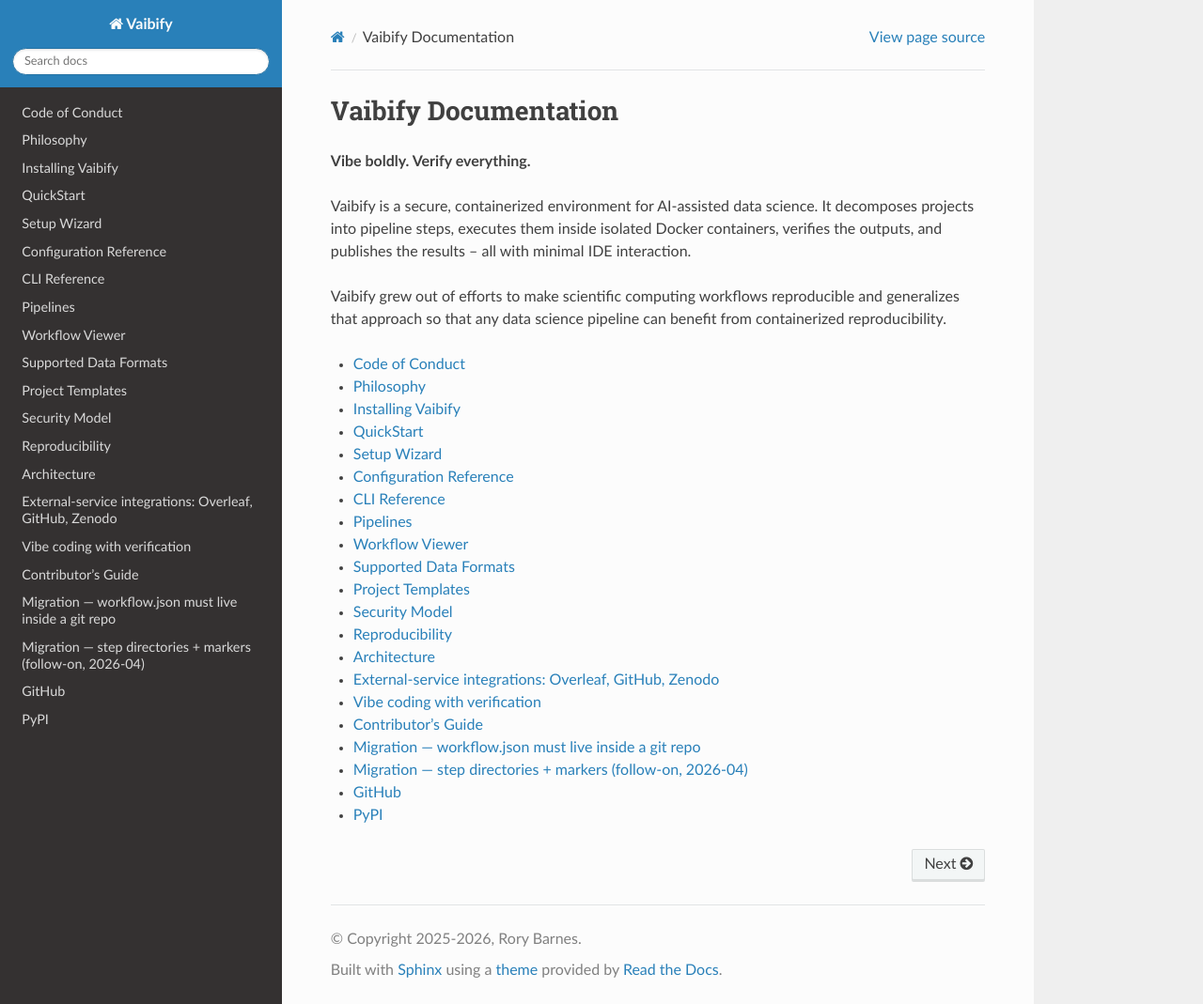
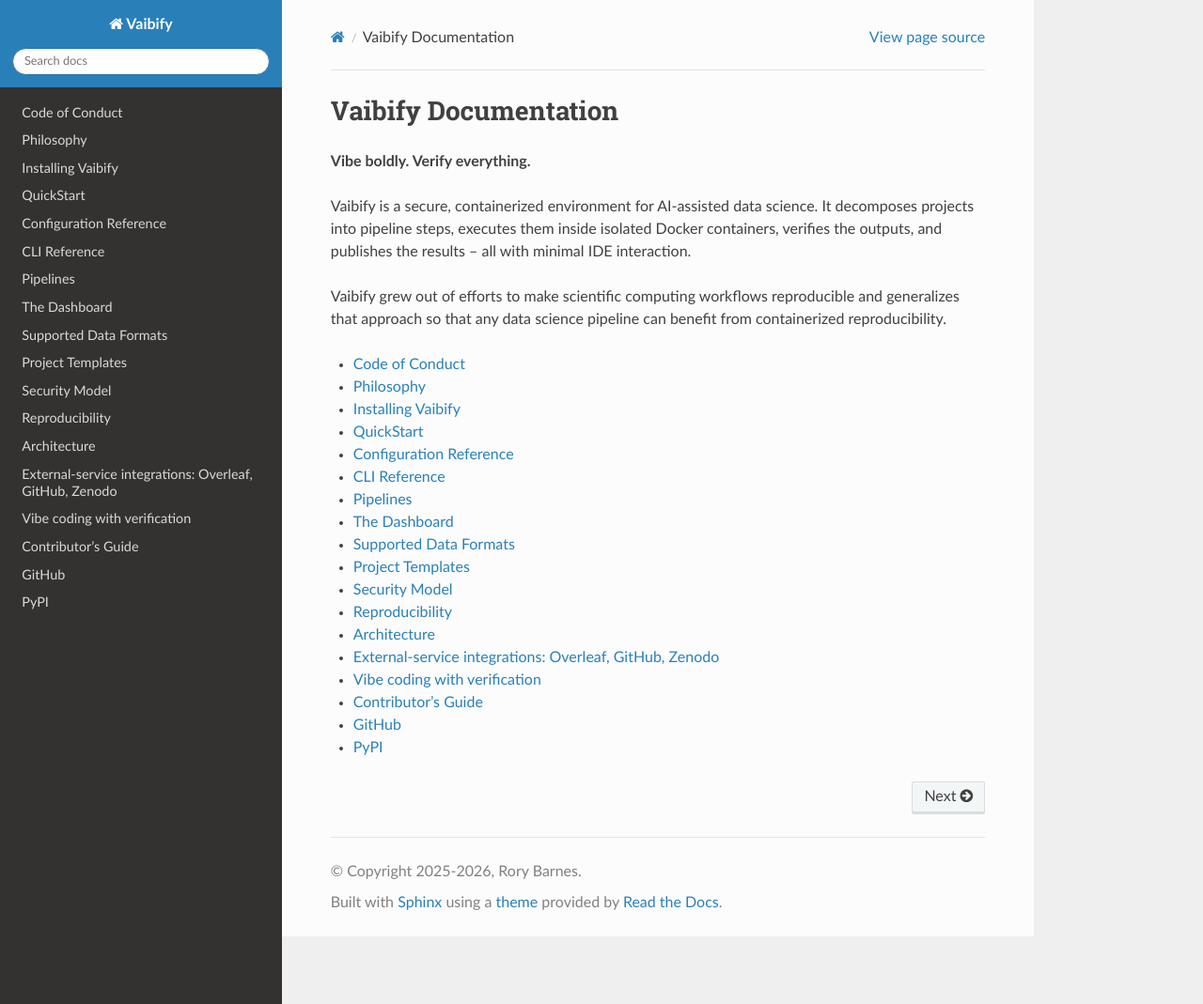
Before and after one commit to RoryBarnes/vaibify, a Sphinx documentation site: the page built from docs/index.rst, in a window 1280 px wide and 1069 px high. Shown: the whole window at 94% size. Built offline with Sphinx 7.4.7 and the Read the Docs theme 3.1.0, drawn with Linux system fonts in a browser that asks for light colours; part of the change alters nothing that is shown.

Commit message:
Retire deprecated docs replaced by quickStart.md and dashboard.md
- docs/gui.md: replaced by docs/dashboard.md (rewritten as a
  user-facing tour of the running container UI).
- docs/setupWizard.md: folded into the new GUI-first QuickStart;
  the standalone CLI wizard it described does not exist in the
  current code.
- docs/migration/2026-workflow-in-repo.md: pre-alpha migration
  notice; new users have no legacy containers to migrate.
- index.rst: drop retired entries, swap gui -> dashboard in the
  toctree.
- cli.md: update [Workflow Viewer](gui.md) cross-link to
  [The Dashboard](dashboard.md).

Co-Authored-By: Claude Opus 4.7 (1M context) <noreply@anthropic.com>

````diff
--- a/docs/cli.md
+++ b/docs/cli.md
@@ -286,7 +286,7 @@ vaibify verify-step --step N --status STATUS [--project/-p NAME]
 Launch the pipeline viewer in a browser (port 8050 by default). When
 run without a project, the landing page opens and displays all
 registered containers. Use the **+** button to add an existing
-project or create a new one. See [Workflow Viewer](gui.md) for
+project or create a new one. See [The Dashboard](dashboard.md) for
 details.
 
 ```bash
--- a/docs/gui.md
+++ /dev/null
@@ -1,243 +0,0 @@
-# Workflow Viewer
-
-The workflow viewer is a browser-based GUI for managing and executing
-pipelines inside a Vaibify container. Launch it with:
-
-```bash
-vaibify gui
-```
-
-The viewer opens at `http://127.0.0.1:8050` and communicates with the
-running container over the Docker CLI.
-
-## Pipeline Panel
-
-The left panel displays the steps defined in `workflow.json`. Each step
-shows its name, working directory, and current status (idle, running,
-passed, or failed). From this panel you can:
-
-- **Run All** -- execute every enabled step in order.
-- **Run Selected** -- execute only the checked steps.
-- **Run From Step** -- execute from a chosen step to the end.
-- **Enable / Disable** -- toggle individual steps without removing them.
-- **Reorder** -- drag steps to change the execution order.
-
-### Adding a Step
-
-Click **Add Step** to open the step editor. Fill in the step name,
-working directory, and commands. The editor has separate fields for data
-commands (heavy computation) and plot commands (figure generation), making
-it straightforward to re-run just the visualization after adjusting a
-plotting script.
-
-### Interactive Steps
-
-Steps can be marked as **interactive** (`bInteractive: true`). When the
-pipeline reaches an interactive step it pauses and waits for the user to
-confirm before continuing. This is useful for manual inspection or
-parameter adjustment between automated stages.
-
-## Step Verification Status
-
-Vaibify's core job is to track **what has happened on disk** and flag any
-drift between a step's current filesystem state and the last time it was
-validated. Two visual indicators communicate this state: a coloured
-**status dot** on the right of each step row, and an optional **pencil
-icon** (✏) next to the step name.
-
-### Status Indicator
-
-Each step row ends with one of three indicators:
-
-- **Nothing** -- the step has not yet produced any output, so there is
-  nothing to verify.
-- **Orange dot** -- the step is *partially verified*. Some of user
-  verification, unit tests, and dependency analysis pass, or one or more
-  on-disk changes have been detected since the last full pass.
-- **Accent-colored badge** (the vaibify favicon; accent colour is
-  configurable and defaults to purple) -- the step is *fully verified*:
-  user, unit tests, and dependencies all pass and no on-disk drift has
-  been detected.
-
-When every enabled step is fully verified, the workflow name and the
-"Workflow" label in the top toolbar also shift to the accent colour,
-giving an at-a-glance sign that the whole pipeline is in a trusted state.
-
-### Pencil Icon
-
-A pencil next to a step's name means **the step's on-disk state has moved
-out of sync with its last validation event**. The pencil is derived
-entirely from filesystem modification times compared against two
-validation anchors:
-
-- **The test-marker file** (`/workspace/.vaibify/test_markers/<step>.json`),
-  written by vaibify's pytest plugin whenever `pytest` finishes. This
-  captures any test invocation, whether from the GUI, a terminal, Claude
-  Code, or CI.
-- **`sLastUserUpdate`**, set when the researcher clicks the verification
-  badge in the GUI to attest that the outputs have been inspected.
-
-The pencil lights up when any of the following are true:
-
-| Drift | Meaning |
-|---|---|
-| A data script is newer than the test marker | Tests need to be rerun against the updated script. |
-| A data file is newer than the test marker | Tests need to be rerun against the updated output. |
-| A data script or data file is newer than `sLastUserUpdate` | Re-inspect the outputs and re-attest. |
-| A plot script or plot file is newer than `sLastUserUpdate` | Re-inspect the figures and re-attest. |
-
-Expanding the step shows a human-readable list of the specific files
-causing each condition. Because every condition is disk-derived, edits
-made outside the GUI are caught automatically -- a terminal edit, a
-`git pull`, or a Claude Code session that touches a script will advance
-the mtime and surface the pencil on the next polling cycle, without any
-UI action.
-
-### Clearing a Pencil
-
-- **Re-run tests** for the step (from the GUI or a terminal). Successful
-  completion advances the test-marker file's mtime and clears any
-  "... newer than the test marker" drift.
-- **Re-verify** by clicking the verification badge in the GUI after
-  inspecting the outputs. This advances `sLastUserUpdate` and clears any
-  "... newer than `sLastUserUpdate`" drift.
-
-### Expanded-Step Timestamps
-
-Clicking a step expands its detail view, which includes four UTC
-timestamps. Three are derived directly from the container's filesystem;
-the fourth is the one field stored in the workflow as a user attestation.
-
-| Row | Source | What it records |
-|---|---|---|
-| **Last tests** | mtime of `/workspace/.vaibify/test_markers/<step>.json` | When `pytest` for this step last finished, regardless of who ran it. |
-| **Data files last modified** | max mtime over the step's `saDataFiles` | When any of the step's data outputs was last written to disk. |
-| **Plot files last modified** | max mtime over the step's `saPlotFiles` | When any of the step's plot outputs was last written. |
-| **Last verified** | `dictVerification.sLastUserUpdate` | When the researcher last clicked the verification badge. The only timestamp stored as a workflow variable rather than read from disk. |
-
-Because the first three are disk-derived, they remain accurate even for
-changes vaibify did not directly observe: a `git pull` that updates a
-data file, a manual `pytest` at a terminal, or an edit from Claude Code
-will all be reflected in the displayed timestamps on the next polling
-cycle.
-
-## Figure Viewer
-
-The right panel displays figures produced by the pipeline. Figures are
-loaded from the container's plot directory and refresh automatically after
-each step completes. Supported formats include PDF, PNG, SVG, and JPG.
-
-The figure viewer provides:
-
-- **Automatic refresh** after each step completes.
-- **Full-size preview** by clicking a thumbnail.
-- **Side-by-side comparison** of before/after versions of a figure.
-
-## DAG Visualization
-
-The workflow viewer renders the pipeline as a directed acyclic graph (DAG)
-showing the dependency structure between steps. The DAG updates in real time
-as steps complete. A zoom toolbar allows panning and scaling.
-
-## Integrated Terminal
-
-Click **Terminal** to open a shell session inside the container. The
-terminal runs in the browser via WebSocket and behaves like a standard
-terminal emulator. Multiple sessions can run concurrently.
-
-## Resource Monitor
-
-The status bar at the bottom displays real-time CPU, memory, and disk
-usage of the container. These metrics update continuously via WebSocket.
-
-## Test Generation
-
-The **Tests** panel generates unit tests for pipeline steps. Select a step
-and click **Generate Tests** to produce three categories of verification:
-
-1. **Integrity tests** (`test_integrity.py`) -- validate that output files
-   exist, are non-empty, load in their expected format, have the correct
-   shape, and contain no NaN or Inf values.
-
-2. **Qualitative tests** (`test_qualitative.py`) -- verify that column
-   names, JSON keys, parameter names, and other categorical content match
-   expectations.
-
-3. **Quantitative tests** (`test_quantitative.py` +
-   `quantitative_standards.json`) -- compare numerical output values
-   against stored benchmarks at full double precision with configurable
-   relative and absolute tolerances.
-
-Test generation is **deterministic by default**: a Python introspection
-script runs inside the container, reads each data file, and produces tests
-mechanically. No LLM is required. The LLM-based path is available as a
-fallback by setting `bDeterministic: false` in the API request.
-
-See [Supported Data Formats](testFormats.md) for the full list of file
-types the test generator can read.
-
-## Sync Controls
-
-The toolbar includes buttons for:
-
-- **Push to Overleaf** -- sync figures to the configured Overleaf project.
-- **Archive to Zenodo** -- upload outputs and receive a DOI.
-- **Generate LaTeX** -- create `\includegraphics` commands for all figures.
-
-These actions are also available via the CLI (`vaibify publish`).
-
-## Repos Panel
-
-The Repos panel appears in the left sidebar when a container is opened
-without a workflow (sandbox or toolkit mode). It lists all tracked git
-repositories in `/workspace` with branch, dirty status, and per-repo
-push controls.
-
-**Tracking**: when you first open a container, any git repositories
-already in `/workspace` (cloned by the entrypoint from `vaibify.yml`)
-are automatically tracked. If you clone additional repos from the
-terminal, vaibify detects them within a few seconds and prompts you
-to **Track** or **Ignore** them.
-
-**Dirty detection** reflects whether the user has made source-level
-changes to a repository. Build artifacts produced by package managers
-and compilers (e.g. `*.egg-info/`, `*.o`, `*.aux`, `__pycache__/`)
-are filtered out automatically. A freshly cloned and installed repo
-will show as clean unless you have edited its source files. The
-complete list of filtered patterns is defined in
-`trackedReposManager.FROZENSET_ARTIFACT_PATTERNS`.
-
-**Push** commits and pushes changes to a tracked repository's remote.
-The default Push button commits whatever you have staged in the
-terminal (`git add` + `git commit` + `git push`). A secondary
-"Push files..." option in the gear menu opens a file picker for
-selecting specific files to commit.
-
-## Hub Mode
-
-When Vaibify is invoked with no subcommand, it starts in **hub mode** -- a
-dashboard that lists all Vaibify projects on the host. Hub mode provides:
-
-- A container registry browser for discovering published images.
-- A directory browser for locating project configuration files.
-- Quick-launch buttons to start, stop, or open the GUI for any project.
-
-Hub mode binds to port 8050 by default and is intended for users who
-manage multiple Vaibify environments. A second `vaibify` invocation
-on the same host auto-shifts to the next free port; pass `--port N`
-to pin a specific port.
-
-### One session per container
-
-Each Docker container managed by vaibify may be accessed by only one
-vaibify session at a time. This prevents two browsers from issuing
-conflicting commands to the same container. When a session is
-already attached to a container, that container appears greyed out
-on other hubs' landing pages with the tooltip *"Already accessed by
-another vaibify session."*. The lock is released when the holding
-session navigates back to the landing, or when that vaibify process
-exits (the kernel releases the `flock` automatically).
-
-The **New vaibify window** icon (⧉) in the container hub, workflow
-picker, and dashboard Admin menu spawns a detached child hub on a
-free port and opens it in a new browser tab.
--- a/docs/index.rst
+++ b/docs/index.rst
@@ -19,11 +19,10 @@ pipeline can benefit from containerized reproducibility.
    philosophy
    install
    quickStart
-   setupWizard
    configuration
    cli
    pipelines
-   gui
+   dashboard
    testFormats
    templates
    security
@@ -32,6 +31,5 @@ pipeline can benefit from containerized reproducibility.
    externalServices
    vibeCoding
    developers
-   migration/2026-workflow-in-repo
    GitHub <https://github.com/RoryBarnes/Vaibify>
    PyPI <https://pypi.org/project/vaibify/>
--- a/docs/migration/2026-workflow-in-repo.md
+++ /dev/null
@@ -1,190 +0,0 @@
-# Migration — workflow.json must live inside a git repo
-
-**Applies to**: any vaibify container created before the "Workflow = git
-repo" architectural change. If your dashboard shows all badges as
-`G— O— Z—` (grey) and the server-side detection is returning an empty
-`sProjectRepoPath`, you need this migration.
-
-**Why**: vaibify now auto-detects the project repo from the workflow's
-parent directory. A `workflow.json` at `/workspace/workflow.json` has
-no enclosing git repo, so detection fails and the dashboard reports
-"Workflow is not in a git repository" — as it should. See
-[docs/architecture.md](../architecture.md), "Workflow = git repo," for
-the rationale.
-
-**Scope**: one-time per container. The steps below move one legacy
-workflow into a project-repo subdirectory. Repeat per workflow if
-more than one exists at the workspace root.
-
-## Steps
-
-```bash
-# 1. Enter the container.
-docker exec -it <containerName> bash
-
-# 2. Pick the project repo. Inside /workspace you should already have
-# a cloned repo that is the natural home for this workflow (the paper
-# you're writing, the analysis you're packaging). If there isn't one,
-# create it with `git init` inside /workspace first; do not place the
-# workflow at workspace root.
-
-# 3. Create the .vaibify/workflows directory inside the project repo.
-mkdir -p /workspace/<ProjectRepo>/.vaibify/workflows
-
-# 4. Move the workflow.
-mv /workspace/workflow.json \
-   /workspace/<ProjectRepo>/.vaibify/workflows/<chosen-name>.json
-
-# 5. Commit it so it is actually under version control.
-cd /workspace/<ProjectRepo>
-git add .vaibify/workflows/<chosen-name>.json
-git commit -m "[vaibify] relocate workflow into project repo"
-```
-
-## Verify
-
-```bash
-# From inside the container:
-git -C /workspace/<ProjectRepo> rev-parse --show-toplevel
-# → /workspace/<ProjectRepo>
-```
-
-Then, in the host's GUI:
-
-1. Reconnect to the container in the dashboard (or hard-reload).
-2. Open the Step Viewer on any file row.
-3. Expected: badges render their real states (not uniform grey). For a
-   cleanly committed file never pushed to Overleaf or Zenodo, you
-   should see `G✓ O— Z—`.
-
-If badges are still grey, fetch the raw status payload to diagnose:
-
-```bash
-curl -s "http://localhost:<port>/api/git/<containerName>/status" | jq
-```
-
-A `bIsRepo: true` response with a non-empty `sBranch` confirms the
-pivot is complete. A `bIsRepo: false` response with `sReason:
-"Workflow is not in a git repository"` means the move was not applied
-to the workflow actually loaded in the GUI — double-check that the
-dashboard picked up the relocated file by refreshing the workflow
-selector.
-
-## Creating new workflows going forward
-
-The "Create workflow" flow in the GUI now validates that
-`sRepoDirectory` is a git repo. If you target a directory that is not
-under version control, the request fails with HTTP 400 and a message
-pointing you to `git init`. Create or select an existing git repo
-before creating a workflow.
-
----
-
-# Migration — step directories + markers (follow-on, 2026-04)
-
-**Applies to**: any container migrated by the first section above,
-where `workflow.json` step `sDirectory` values are still absolute
-(e.g. `/workspace/<ProjectRepo>/KeplerFfdCorner`) and test markers
-still live at `/workspace/.vaibify/test_markers/`.
-
-**Why**: step directories and marker files have been moved onto the
-same repo-relative footing as every other tracked artifact. Step
-`sDirectory` must be relative to `workflow.json`'s directory (usually
-a sibling name like `KeplerFfdCorner`), and markers live at
-`<ProjectRepo>/.vaibify/test_markers/<slug>.json` where the slug is
-the step directory with `/` → `_`. See
-[docs/architecture.md](../architecture.md) § "Workflow = git repo"
-for the full rationale. Both the load-time validator
-(`flistValidateStepDirectories`) and a new architectural invariant
-(`testNoWorkspaceRootedMarkerHardcodeInSource`) reject the old layout
-going forward.
-
-## Steps
-
-Copy this Python script into the container and run it — it takes the
-project-repo path as its first argument:
-
-```bash
-docker exec -it <containerName> bash
-cat > /tmp/migrate-step-dirs.py <<'PYEOF'
-"""Rewrite step sDirectory + relocate markers. Idempotent."""
-import json
-import shutil
-import sys
-from pathlib import Path
-
-sRepo = Path(sys.argv[1])  # e.g. /workspace/GJ1132_XUV
-sWorkflowJson = sRepo / ".vaibify/workflows" / sys.argv[2]  # filename
-sOldMarkerDir = Path("/workspace/.vaibify/test_markers")
-sNewMarkerDir = sRepo / ".vaibify/test_markers"
-sPrefix = str(sRepo) + "/"
-sMarkerPrefix = "workspace_" + sRepo.name + "_"
-
-dictWorkflow = json.loads(sWorkflowJson.read_text())
-iRewritten = 0
-for dictStep in dictWorkflow.get("listSteps", []):
-    sDir = dictStep.get("sDirectory", "")
-    if sDir.startswith(sPrefix):
-        dictStep["sDirectory"] = sDir[len(sPrefix):]
-        iRewritten += 1
-sWorkflowJson.write_text(json.dumps(dictWorkflow, indent=2) + "\n")
-print(f"Workflow: rewrote {iRewritten} sDirectory values")
-
-sNewMarkerDir.mkdir(parents=True, exist_ok=True)
-iMoved = 0
-if sOldMarkerDir.is_dir():
-    for pOld in sorted(sOldMarkerDir.iterdir()):
-        if not (pOld.name.startswith(sMarkerPrefix)
-                and pOld.suffix == ".json"):
-            continue
-        sStepName = pOld.name[len(sMarkerPrefix):-len(".json")]
-        pNew = sNewMarkerDir / (sStepName + ".json")
-        dictMarker = json.loads(pOld.read_text())
-        sInner = dictMarker.get("sDirectory", "")
-        if sInner.startswith(sPrefix):
-            dictMarker["sDirectory"] = sInner[len(sPrefix):]
-        pNew.write_text(json.dumps(dictMarker, indent=2))
-        pOld.unlink()
-        iMoved += 1
-print(f"Moved {iMoved} markers")
-PYEOF
-
-python3 /tmp/migrate-step-dirs.py /workspace/<ProjectRepo> <workflow-filename>.json
-```
-
-Then commit inside the project repo:
-
-```bash
-cd /workspace/<ProjectRepo>
-git add .vaibify/workflows/<workflow-filename>.json .vaibify/test_markers/
-git commit -m "[vaibify] repo-relative sDirectory + migrate markers"
-```
-
-Finally, clean up legacy workspace copies (only after the commit
-lands):
-
-```bash
-# After confirming the GUI reconnects cleanly and badges hydrate:
-rm -rf /workspace/.vaibify/test_markers
-```
-
-## Verify
-
-```bash
-# From inside the container:
-python3 -c "
-import json
-with open('/workspace/<ProjectRepo>/.vaibify/workflows/<filename>.json') as f:
-    d = json.load(f)
-print([s['sDirectory'] for s in d['listSteps']])
-"
-# Expect repo-relative names — no leading '/workspace/'.
-
-ls /workspace/<ProjectRepo>/.vaibify/test_markers/
-# Expect files named <StepDir>.json (no 'workspace_' prefix).
-```
-
-In the GUI: open the Step Viewer; badge column and step-status
-column should both reflect the committed markers. Re-running tests
-for one step should write a new marker to the project repo's
-`.vaibify/test_markers/` — not to `/workspace/.vaibify/...`.
--- a/docs/setupWizard.md
+++ /dev/null
@@ -1,111 +0,0 @@
-# Setup Wizard
-
-The setup wizard guides you through creating a `vaibify.yml`
-configuration file interactively. It runs automatically when you execute
-`vaibify init` without specifying a template.
-
-## Starting the Wizard
-
-```bash
-vaibify init
-```
-
-If a `vaibify.yml` already exists, the wizard will warn you and ask
-for confirmation before overwriting. Use `--force` to skip the prompt:
-
-```bash
-vaibify init --force
-```
-
-## Wizard Steps
-
-### 1. Project Name
-
-The project name becomes the Docker container name and the image tag. It
-must be a valid Docker identifier (lowercase letters, digits, and hyphens).
-
-```
-Project name: my-analysis
-```
-
-### 2. Template Selection
-
-Choose a starting template:
-
-```
-Available templates:
-  [1] sandbox   - No workflow, for exploration and interactive use
-  [2] workflow  - Pipeline steps for reproducible data analysis
-Select template [1]:
-```
-
-The template populates `container.conf` with an initial set of repositories
-and creates a `workflow.json` with example pipeline steps.
-
-### 3. Python Version
-
-Select the Python version for the container (default: 3.12):
-
-```
-Python version [3.12]:
-```
-
-### 4. Container User
-
-The non-root user created inside the container (default: `researcher`):
-
-```
-Container user [researcher]:
-```
-
-### 5. Feature Flags
-
-Enable optional features by answering yes or no:
-
-```
-Enable Jupyter notebooks? [y/N]:
-Enable R language support? [y/N]:
-Enable Julia support? [y/N]:
-Enable LaTeX? [Y/n]:
-Enable Claude Code? [y/N]:
-```
-
-### 6. Additional Packages
-
-Specify any extra system or Python packages:
-
-```
-Additional system packages (comma-separated) []:
-Additional Python packages (comma-separated) []:
-```
-
-## Output Files
-
-After completing the wizard, the following files are created in the current
-directory:
-
-| File                  | Purpose                                  |
-|-----------------------|------------------------------------------|
-| `vaibify.yml`   | Project configuration                    |
-| `container.conf`      | Repository list                          |
-| `workflow.json`         | Pipeline step definitions                |
-
-## Editing After Setup
-
-All generated files are plain text. Edit them directly to add repositories,
-change settings, or define new pipeline steps. Run `vaibify build`
-after making changes to rebuild the image.
-
-## Importing and Exporting Configuration
-
-Export the current configuration for sharing:
-
-```bash
-vaibify config export > my-config.yml
-```
-
-Import a configuration:
-
-```bash
-vaibify config import shared-config.yml
-```
````
